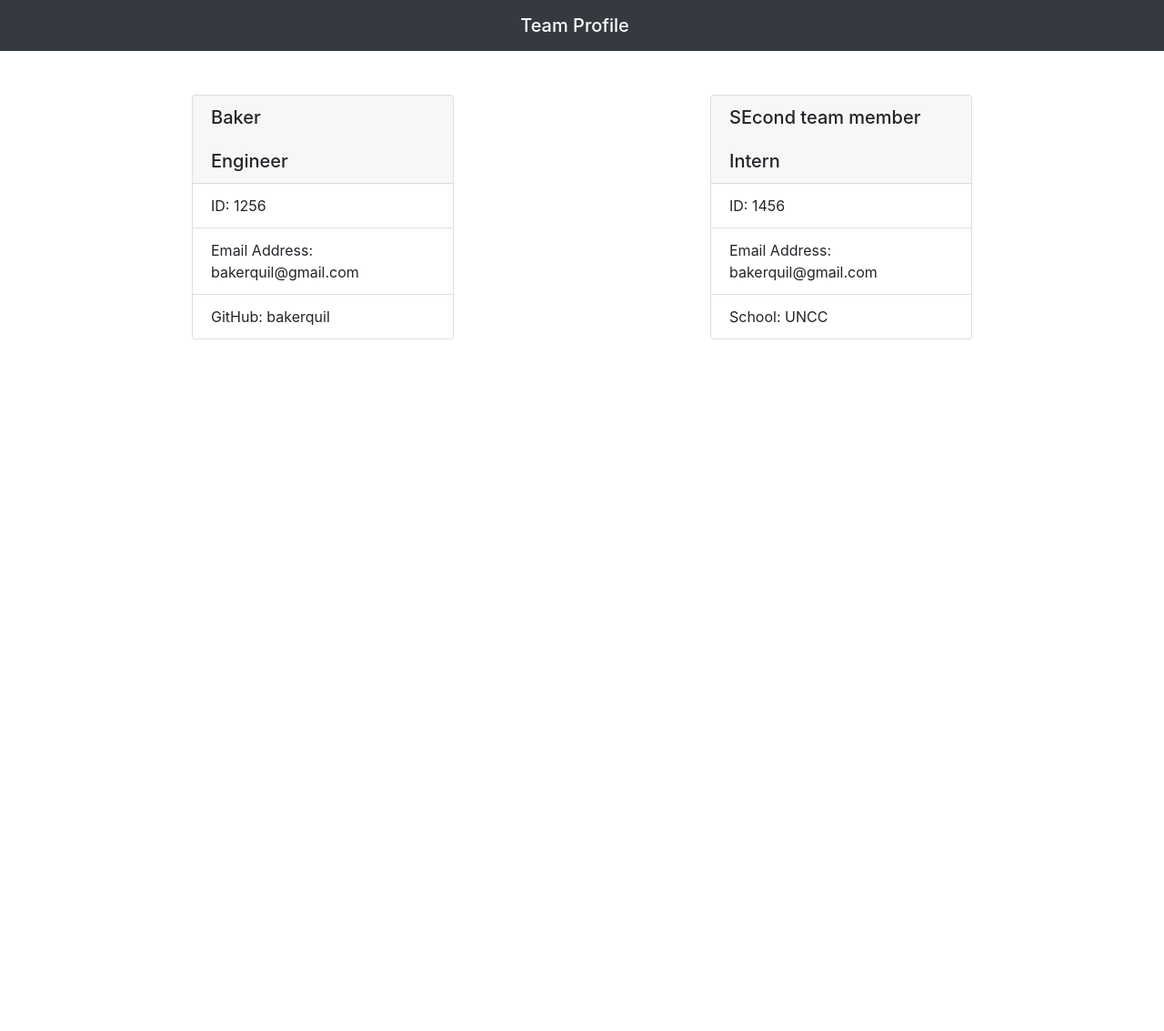
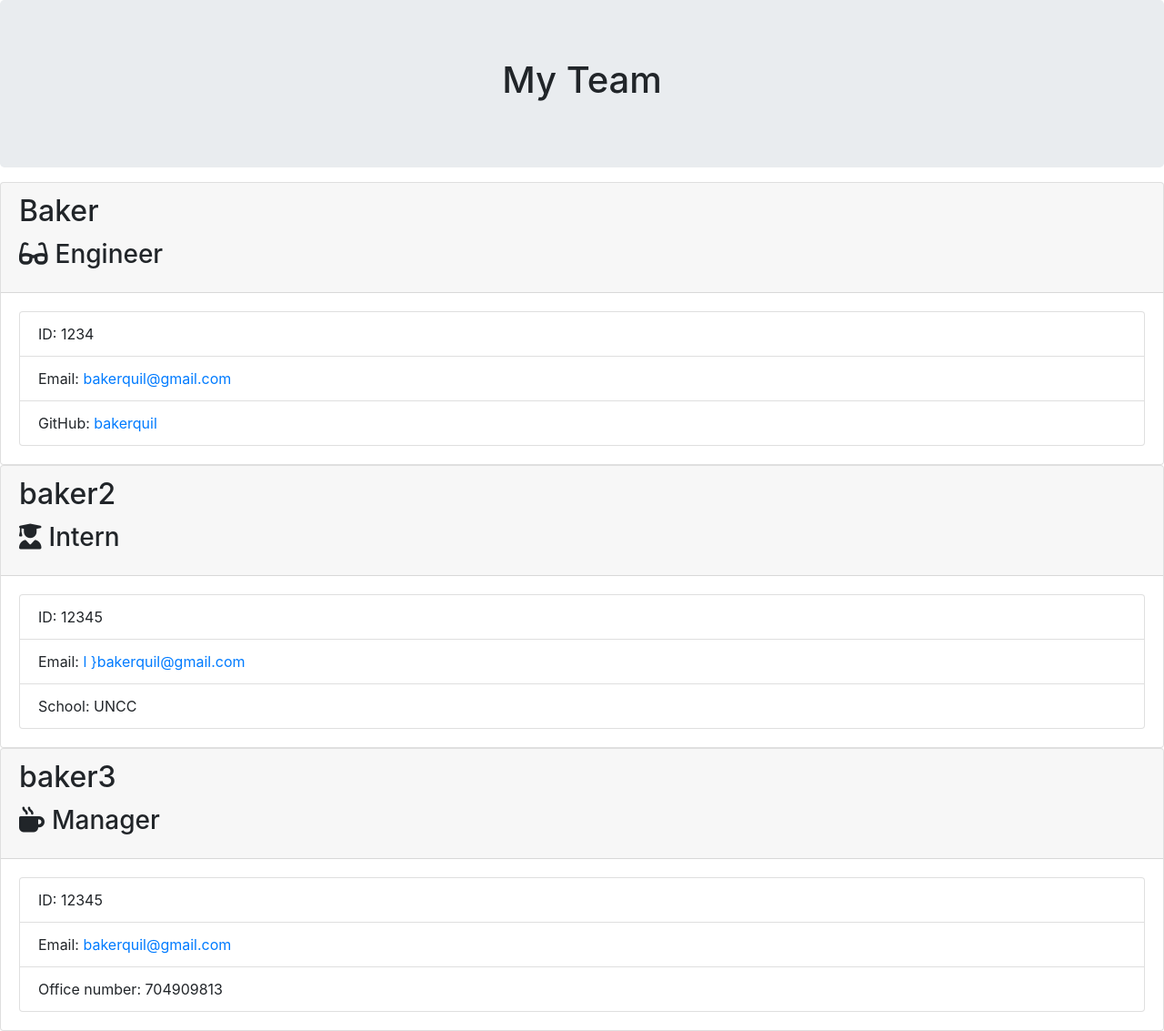
Before and after one commit to bakerquil/EmployeeSummary, a plain HTML site: page test.html in a window 1280 px wide. Shown: the whole page at 91% size. Before the commit the page ends 800 px from the top, so only its background shows below. Drawn offline with nearby package versions, Linux system fonts and the light colour scheme.

Commit message:
updated read me

```diff
--- a/Develop/app.js
+++ b/Develop/app.js
@@ -129,19 +129,37 @@ function initApp() {
 function startHtml() {
   const html = `<!DOCTYPE html>
 <html lang="en">
+
 <head>
-        <meta charset="UTF-8">
-        <meta name="viewport" content="width=device-width, initial-scale=1.0">
-        <meta http-equiv="X-UA-Compatible" content="ie=edge">
-        <link rel="stylesheet" href="https://stackpath.bootstrapcdn.com/bootstrap/4.3.1/css/bootstrap.min.css" integrity="sha384-ggOyR0iXCbMQv3Xipma34MD+dH/1fQ784/j6cY/iJTQUOhcWr7x9JvoRxT2MZw1T" crossorigin="anonymous">
-        <title>Team Profile</title>
+    <meta charset="UTF-8" />
+    <meta name="viewport" content="width=device-width, initial-scale=1.0" />
+    <meta http-equiv="X-UA-Compatible" content="ie=edge" />
+    <title>My Team</title>
+    <link rel="stylesheet" href="https://stackpath.bootstrapcdn.com/bootstrap/4.3.1/css/bootstrap.min.css"
+        integrity="sha384-ggOyR0iXCbMQv3Xipma34MD+dH/1fQ784/j6cY/iJTQUOhcWr7x9JvoRxT2MZw1T" crossorigin="anonymous">
+    <link rel="stylesheet" href="style.css">
+    <script src="https://kit.fontawesome.com/c502137733.js"></script>
 </head>
+
 <body>
-        <nav class="navbar navbar-dark bg-dark mb-5">
-            <span class="navbar-brand mb-0 h1 w-100 text-center">Team Profile</span>
-        </nav>
+    <div class="container-fluid">
+        <div class="row">
+            <div class="col-12 jumbotron mb-3 team-heading">
+                <h1 class="text-center">My Team</h1>
+            </div>
+        </div>
+    </div>
     <div class="container">
-            <div class="row">`;
+        <div class="row">
+            <div class="team-area col-12 d-flex justify-content-center">
+
+            </div>
+        </div>
+    </div>
+</body>
+
+</html>
+`;
   fs.writeFile("../test.html", html, function (err) {
     if (err) {
       console.log(err);
@@ -159,40 +177,52 @@ function addHtml(member) {
     let data = "";
     if (role === "Engineer") {
       const gitHub = member.getGithub();
-      data = `<div class="col-6">
-            <div class="card mx-auto mb-3" style="width: 18rem">
-            <h5 class="card-header">${name}<br /><br />Engineer</h5>
-            <ul class="list-group list-group-flush">
-                <li class="list-group-item">ID: ${id}</li>
-                <li class="list-group-item">Email Address: ${email}</li>
-                <li class="list-group-item">GitHub: ${gitHub}</li>
+      data = `<div class="card employee-card">
+        <div class="card-header">
+            <h2 class="card-title">${name}</h2>
+            <h3 class="card-title"><i class="fas fa-glasses mr-2"></i>${role}</h3>
+        </div>
+        <div class="card-body">
+            <ul class="list-group">
+                <li class="list-group-item">ID: ${ id }</li>
+                <li class="list-group-item">Email: <a href="mailto:${email}">${email}</a></li>
+                <li class="list-group-item">GitHub: <a href="https://github.com/${gitHub}" target="_blank" rel="noopener noreferrer">${ gitHub}</a></li>
             </ul>
         </div>
-        </div>`;
+    </div>
+    `
     } else if (role === "Intern") {
       const school = member.getSchool();
-      data = `<div class="col-6">
-            <div class="card mx-auto mb-3" style="width: 18rem">
-            <h5 class="card-header">${name}<br /><br />Intern</h5>
-            <ul class="list-group list-group-flush">
+      data = `<div class="card employee-card">
+      <div class="card-header">
+          <h2 class="card-title">${name}</h2>
+          <h3 class="card-title"><i class="fas fa-user-graduate mr-2"></i>${role}</h3>
+      </div>
+      <div class="card-body">
+          <ul class="list-group">
               <li class="list-group-item">ID: ${id}</li>
-                <li class="list-group-item">Email Address: ${email}</li>
+              <li class="list-group-item">Email: <a href="mailto:${email}">l }${email}</a></li>
               <li class="list-group-item">School: ${school}</li>
           </ul>
       </div>
-        </div>`;
+  </div>
+  `;
     } else {
-      const officePhone = member.getOfficeNumber();
-      data = `<div class="col-6">
-            <div class="card mx-auto mb-3" style="width: 18rem">
-            <h5 class="card-header">${name}<br /><br />Manager</h5>
-            <ul class="list-group list-group-flush">
+      const officeNumber = member.getOfficeNumber();
+      data =` <div class="card employee-card">
+      <div class="card-header">
+          <h2 class="card-title">${name}</h2>
+          <h3 class="card-title"><i class="fas fa-mug-hot mr-2"></i>${role}</h3>
+      </div>
+      <div class="card-body">
+          <ul class="list-group">
               <li class="list-group-item">ID: ${id}</li>
-                <li class="list-group-item">Email Address: ${email}</li>
-                <li class="list-group-item">Office Phone: ${officePhone}</li>
+              <li class="list-group-item">Email: <a href="mailto:${email}">${ email }</a></li>
+              <li class="list-group-item">Office number: ${officeNumber}</li>
           </ul>
       </div>
-        </div>`;
+  </div>
+  `;
     }
     console.log("adding team member");
     fs.appendFile("../test.html", data, function (err) {
--- a/test.html
+++ b/test.html
@@ -1,36 +1,75 @@
 <!DOCTYPE html>
 <html lang="en">
+
 <head>
-        <meta charset="UTF-8">
-        <meta name="viewport" content="width=device-width, initial-scale=1.0">
-        <meta http-equiv="X-UA-Compatible" content="ie=edge">
-        <link rel="stylesheet" href="https://stackpath.bootstrapcdn.com/bootstrap/4.3.1/css/bootstrap.min.css" integrity="sha384-ggOyR0iXCbMQv3Xipma34MD+dH/1fQ784/j6cY/iJTQUOhcWr7x9JvoRxT2MZw1T" crossorigin="anonymous">
-        <title>Team Profile</title>
+    <meta charset="UTF-8" />
+    <meta name="viewport" content="width=device-width, initial-scale=1.0" />
+    <meta http-equiv="X-UA-Compatible" content="ie=edge" />
+    <title>My Team</title>
+    <link rel="stylesheet" href="https://stackpath.bootstrapcdn.com/bootstrap/4.3.1/css/bootstrap.min.css"
+        integrity="sha384-ggOyR0iXCbMQv3Xipma34MD+dH/1fQ784/j6cY/iJTQUOhcWr7x9JvoRxT2MZw1T" crossorigin="anonymous">
+    <link rel="stylesheet" href="style.css">
+    <script src="https://kit.fontawesome.com/c502137733.js"></script>
 </head>
+
 <body>
-        <nav class="navbar navbar-dark bg-dark mb-5">
-            <span class="navbar-brand mb-0 h1 w-100 text-center">Team Profile</span>
-        </nav>
+    <div class="container-fluid">
+        <div class="row">
+            <div class="col-12 jumbotron mb-3 team-heading">
+                <h1 class="text-center">My Team</h1>
+            </div>
+        </div>
+    </div>
     <div class="container">
-            <div class="row"><div class="col-6">
-            <div class="card mx-auto mb-3" style="width: 18rem">
-            <h5 class="card-header">Baker<br /><br />Engineer</h5>
-            <ul class="list-group list-group-flush">
-                <li class="list-group-item">ID: 1256</li>
-                <li class="list-group-item">Email Address: bakerquil@gmail.com</li>
-                <li class="list-group-item">GitHub: bakerquil</li>
+        <div class="row">
+            <div class="team-area col-12 d-flex justify-content-center">
+
+            </div>
+        </div>
+    </div>
+</body>
+
+</html>
+<div class="card employee-card">
+        <div class="card-header">
+            <h2 class="card-title">Baker</h2>
+            <h3 class="card-title"><i class="fas fa-glasses mr-2"></i>Engineer</h3>
+        </div>
+        <div class="card-body">
+            <ul class="list-group">
+                <li class="list-group-item">ID: 1234</li>
+                <li class="list-group-item">Email: <a href="mailto:bakerquil@gmail.com">bakerquil@gmail.com</a></li>
+                <li class="list-group-item">GitHub: <a href="https://github.com/bakerquil" target="_blank" rel="noopener noreferrer">bakerquil</a></li>
             </ul>
         </div>
-        </div><div class="col-6">
-            <div class="card mx-auto mb-3" style="width: 18rem">
-            <h5 class="card-header">SEcond team member<br /><br />Intern</h5>
-            <ul class="list-group list-group-flush">
-                <li class="list-group-item">ID: 1456</li>
-                <li class="list-group-item">Email Address: bakerquil@gmail.com</li>
+    </div>
+    <div class="card employee-card">
+      <div class="card-header">
+          <h2 class="card-title">baker2</h2>
+          <h3 class="card-title"><i class="fas fa-user-graduate mr-2"></i>Intern</h3>
+      </div>
+      <div class="card-body">
+          <ul class="list-group">
+              <li class="list-group-item">ID: 12345</li>
+              <li class="list-group-item">Email: <a href="mailto:bakerquil@gmail.com">l }bakerquil@gmail.com</a></li>
               <li class="list-group-item">School: UNCC</li>
           </ul>
       </div>
-        </div> </div>
+  </div>
+   <div class="card employee-card">
+      <div class="card-header">
+          <h2 class="card-title">baker3</h2>
+          <h3 class="card-title"><i class="fas fa-mug-hot mr-2"></i>Manager</h3>
+      </div>
+      <div class="card-body">
+          <ul class="list-group">
+              <li class="list-group-item">ID: 12345</li>
+              <li class="list-group-item">Email: <a href="mailto:bakerquil@gmail.com">bakerquil@gmail.com</a></li>
+              <li class="list-group-item">Office number: 704909813</li>
+          </ul>
+      </div>
+  </div>
+   </div>
     </div>
 
 </body>
```
Also changed, not shown: Develop/test.html (deleted), README.md. Lines whose indentation alone changed are shown as unchanged.
